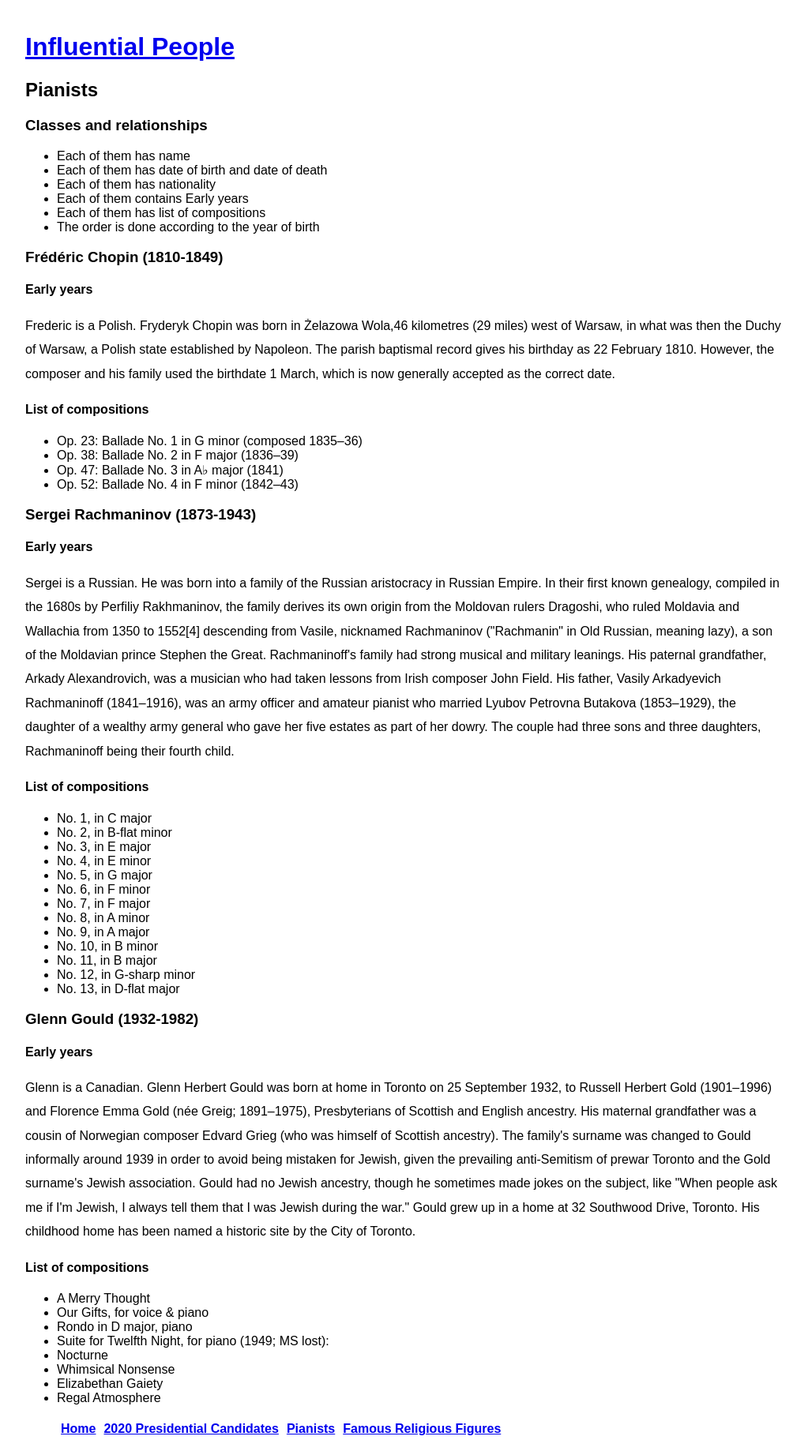
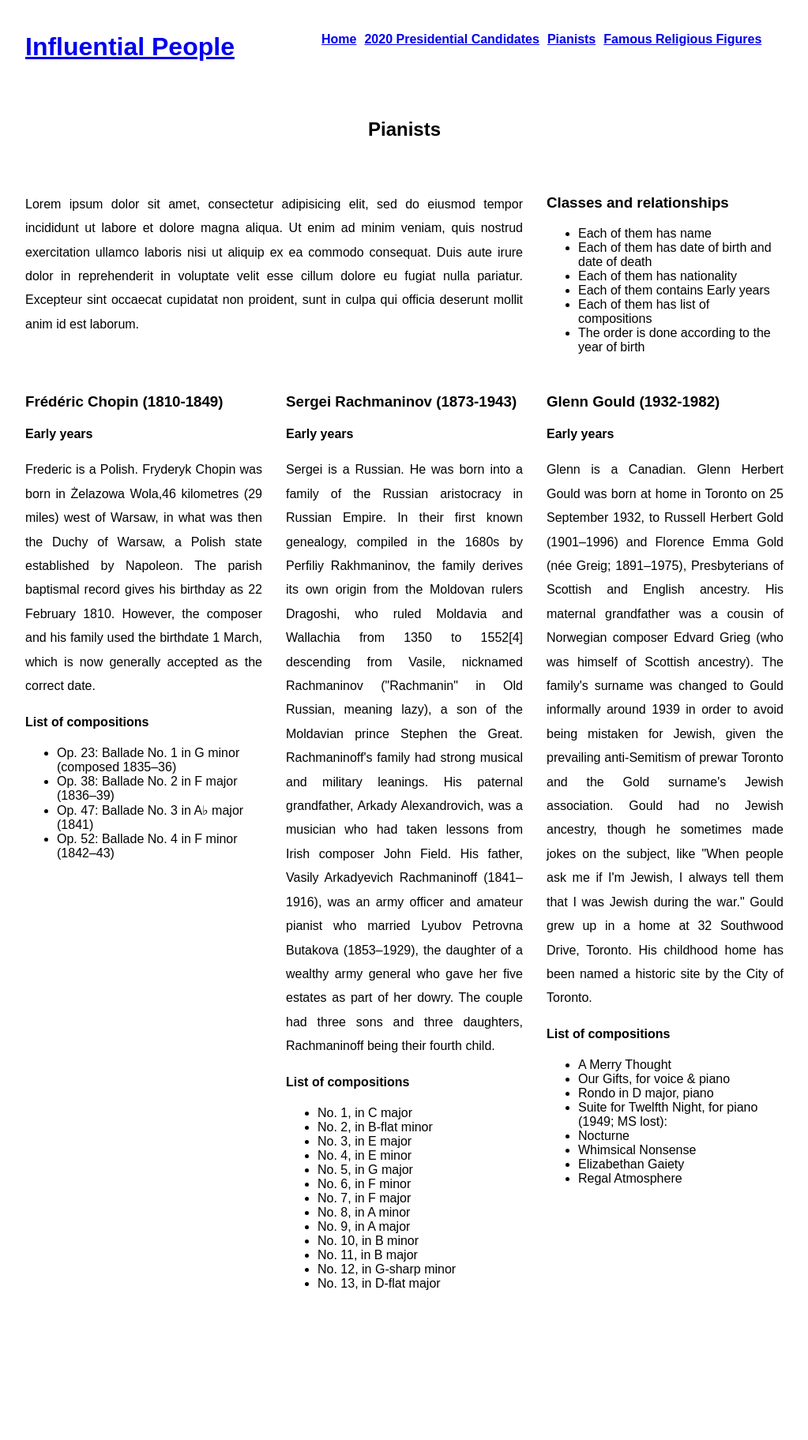
Before and after one commit to yzeng810/smash-website, a PHP site: page /pianists.html in a window 1280 px wide. Shown: the whole page at 79% size, without its empty margins (128-1151 px from the left). After the commit the page ends 1634 px from the top, so only its background shows below. Run offline with PHP 8.4, Linux system fonts and the light colour scheme.

Commit message:
Improve layout to three columns and auto-row
It's kind of ugly, but I tried to pick a layout that made sense for our content.  This made the most sense and is consistent for everyone.

```diff
--- a/css/styles.css
+++ b/css/styles.css
@@ -5,8 +5,39 @@
 	max-width: 960px;
 
 	font-family: 'Source Sans Pro', sans-serif;
+
+	display: grid;
+	grid-template-columns: 1fr 1fr 1fr;
+	grid-gap: 30px;
+	grid-auto-rows: minmax(50px, auto);
 }
 
+header {
+	grid-column: 1/2;
+	grid-row: 1;
+}
+
+h2 {
+	grid-column: 1/4;
+	grid-row: 2;
+	text-align: center;
+	text-weight: bold;
+}
+
+nav {
+	grid-column: 2/4;
+	grid-row: 1;
+}
+
+.summary-left{
+	grid-column: 1/3;
+	grid-row: 3;
+}
+
+.summary-right{
+	grid-column: 3/4;
+	grid-row: 3;
+}
 nav ul {
 	display: flex;
 }
@@ -28,4 +59,5 @@ ul {
 
 p {
 	line-height: 1.9em;
+	text-align: justify;
 }
--- a/pianists.html
+++ b/pianists.html
@@ -12,14 +12,16 @@
 			<h1>Influential People</h1>
 		</a>
 	</header>
+		<h2>Pianists</h2>
 
-	<main>
-		<h2>Pianists</h2>
-	</main>
+	<p class="summary-left">Lorem ipsum dolor sit amet, consectetur adipisicing elit, sed do eiusmod
+	tempor incididunt ut labore et dolore magna aliqua. Ut enim ad minim veniam,
+	quis nostrud exercitation ullamco laboris nisi ut aliquip ex ea commodo
+	consequat. Duis aute irure dolor in reprehenderit in voluptate velit esse
+	cillum dolore eu fugiat nulla pariatur. Excepteur sint occaecat cupidatat non
+	proident, sunt in culpa qui officia deserunt mollit anim id est laborum.</p>
 
-
-
-<section>
+<section class="summary-right">
 	<h3>Classes and relationships</h3>
 	<ul>
 		<li>Each of them has name</li>
--- a/presidents.html
+++ b/presidents.html
@@ -13,14 +13,12 @@
 		</a>
 	</header>
 
-<main>
 	 <h2>2020 Democratic Presidential Candidates</h2>
 
-<p>A lot of candidates have decided to run for president of the United States in the upcoming 2020 elections.  I wanted to focus on three notable U.S. senators (Elizabeth Warren, Kirsten Gillibrand, adn Kamala Harris) who have decided to run and recently announced their candidacy and/or intention to run.  An interesting thing to note that only one of these women, Senator Kamala Harris, has officially announced her campaign.  Senators Kirsten Gillibrand and Elizabeth Warren have formed exploratory committees and should make an official announcement soon.  All three women are older than 50 years old, are U.S. senators from relatively large and well-known states (Massachusetts, New York, and California), and are heavily experienced with public service.  I've ordered the senators by date of candidacy announcement, as Elizabeth Warren announced her candidacy on 12/31/2018, Kirsten Gillibrand announced hers on 01/15/2019, and Kamala Harris announced hers on 01/21/2019.  The domain is 2020 Presidential Candidates.
+<p class="summary-left"> A lot of candidates have decided to run for president of the United States in the upcoming 2020 elections.  I wanted to focus on three notable U.S. senators (Elizabeth Warren, Kirsten Gillibrand, adn Kamala Harris) who have decided to run and recently announced their candidacy and/or intention to run.  An interesting thing to note that only one of these women, Senator Kamala Harris, has officially announced her campaign.  Senators Kirsten Gillibrand and Elizabeth Warren have formed exploratory committees and should make an official announcement soon.  All three women are older than 50 years old, are U.S. senators from relatively large and well-known states (Massachusetts, New York, and California), and are heavily experienced with public service.  I've ordered the senators by date of candidacy announcement, as Elizabeth Warren announced her candidacy on 12/31/2018, Kirsten Gillibrand announced hers on 01/15/2019, and Kamala Harris announced hers on 01/21/2019.  The domain is 2020 Presidential Candidates.
 </p>
-</main>
 
-<section>
+<section class="summary-right">
 <h3>Classes & Relationships</h3>
 <ul>
 <li>Each candidate has a name.</li>
```
